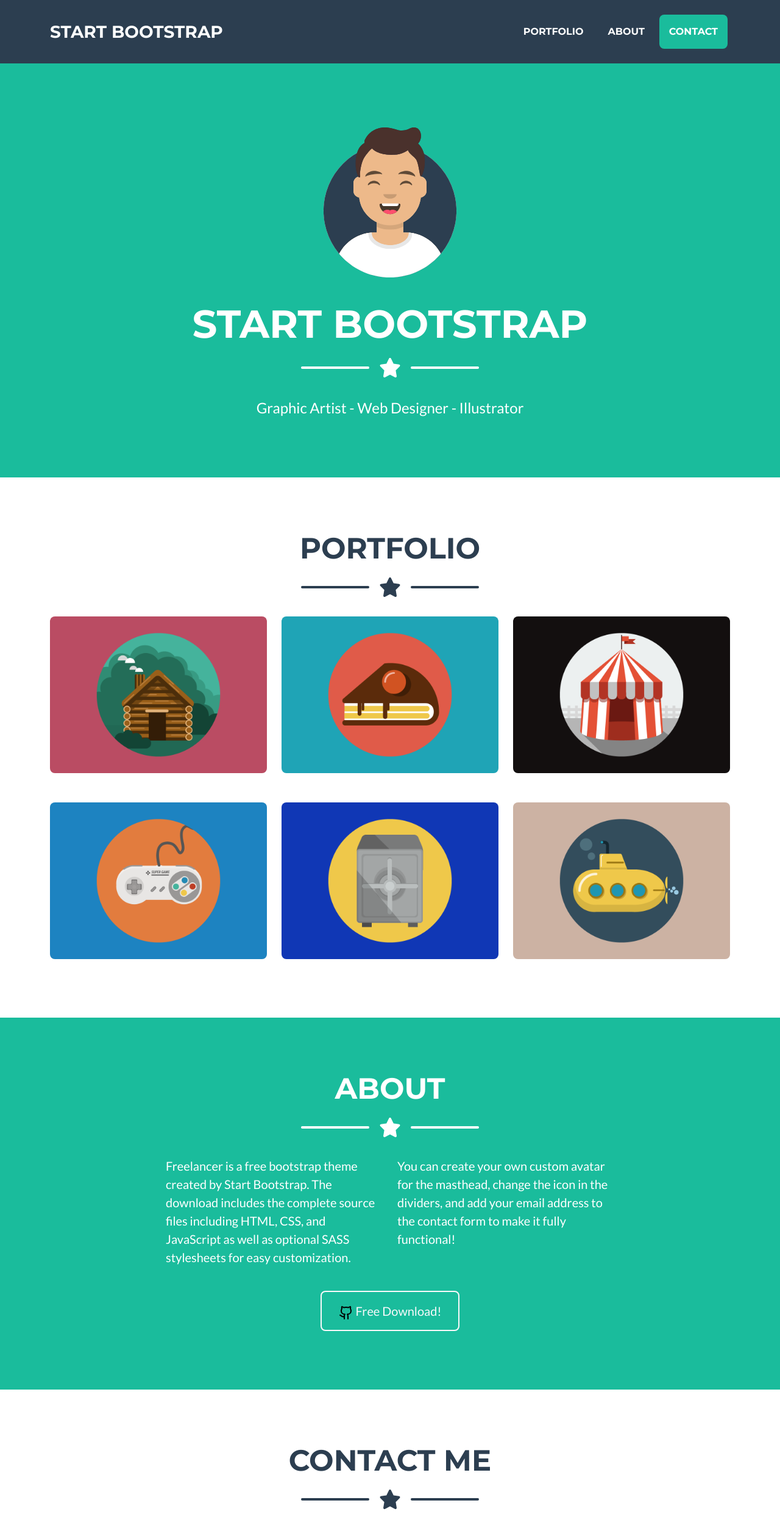
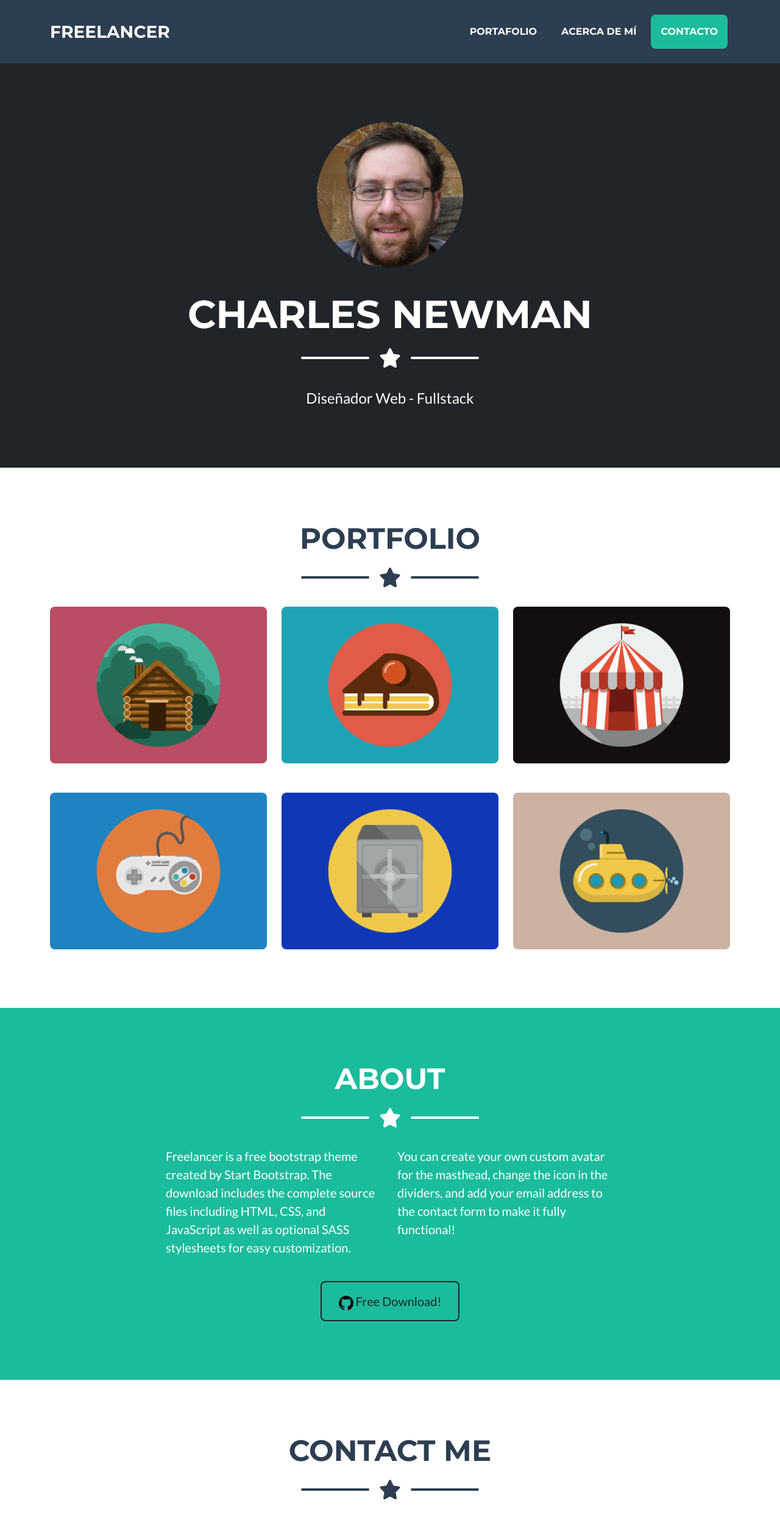
Before and after one commit to Chavoya99/Proyecto_1_Programacion_internet, a plain HTML site: page index.html in a window 1280 px wide. Shown: the top 2488 px of the page at 61% size. Drawn offline with nearby package versions, Linux system fonts and the light colour scheme.

Commit message:
Navbar e imagen de persona

```diff
--- a/Plantilla/index.html
+++ b/index.html
@@ -5,7 +5,7 @@
         <meta name="viewport" content="width=device-width, initial-scale=1, shrink-to-fit=no" />
         <meta name="description" content="" />
         <meta name="author" content="" />
-        <title>Freelancer - Start Bootstrap Theme</title>
+        <title>Portafolio - Charles Newman</title>
         <!-- Favicon-->
         <link rel="icon" type="image/x-icon" href="assets/favicon.ico" />
         <!-- Font Awesome icons (free version)-->
@@ -20,27 +20,32 @@
         <!-- Navigation-->
         <nav class="navbar navbar-expand-lg bg-secondary text-uppercase fixed-top" id="mainNav">
             <div class="container">
-                <a class="navbar-brand" href="#page-top">Start Bootstrap</a>
-                <button class="navbar-toggler text-uppercase font-weight-bold bg-primary text-white rounded" type="button" data-bs-toggle="collapse" data-bs-target="#navbarResponsive" aria-controls="navbarResponsive" aria-expanded="false" aria-label="Toggle navigation">
-                    Menu
+                <a class="navbar-brand" href="#page-top">Freelancer</a>
+                <button class="navbar-toggler text-uppercase font-weight-bold bg-primary text-white rounded" type="button"
+                data-bs-toggle="collapse" data-bs-target="#navbarResponsive" aria-controls="navbarResponsive" aria-expanded="false"
+                aria-label="Toggle navigation">
+                    Menú
                     <i class="fas fa-bars"></i>
                 </button>
                 <div class="collapse navbar-collapse" id="navbarResponsive">
                     <ul class="navbar-nav ms-auto">
-                        <li class="nav-item mx-0 mx-lg-1"><a class="nav-link py-3 px-0 px-lg-3 rounded" href="#portfolio">Portfolio</a></li>
-                        <li class="nav-item mx-0 mx-lg-1"><a class="nav-link py-3 px-0 px-lg-3 rounded" href="#about">About</a></li>
-                        <li class="nav-item mx-0 mx-lg-1"><a class="nav-link py-3 px-0 px-lg-3 rounded" href="#contact">Contact</a></li>
+                        <li class="nav-item mx-0 mx-lg-1"><a class="nav-link py-3 px-0 px-lg-3 rounded" href="#portfolio">Portafolio</a></li>
+                        <li class="nav-item mx-0 mx-lg-1"><a class="nav-link py-3 px-0 px-lg-3 rounded" href="#about">Acerca de mí</a></li>
+                        <li class="nav-item mx-0 mx-lg-1"><a class="nav-link py-3 px-0 px-lg-3 rounded" href="#contact">Contacto</a></li>
                     </ul>
                 </div>
             </div>
         </nav>
         <!-- Masthead-->
-        <header class="masthead bg-primary text-white text-center">
+        <header class="masthead bg-dark text-white text-center">
             <div class="container d-flex align-items-center flex-column">
                 <!-- Masthead Avatar Image-->
-                <img class="masthead-avatar mb-5" src="assets/img/avataaars.svg" alt="..." />
+                <div class="imagen-perfil">
+                    <img class="imagen-perfil masthead-avatar mb-5" src="assets/img/portfolio/person-1.jpeg" alt="..." />
+                </div>
+
                 <!-- Masthead Heading-->
-                <h1 class="masthead-heading text-uppercase mb-0">Start Bootstrap</h1>
+                <h1 class="masthead-heading text-uppercase mb-0">Charles Newman</h1>
                 <!-- Icon Divider-->
                 <div class="divider-custom divider-light">
                     <div class="divider-custom-line"></div>
@@ -48,7 +53,7 @@
                     <div class="divider-custom-line"></div>
                 </div>
                 <!-- Masthead Subheading-->
-                <p class="masthead-subheading font-weight-light mb-0">Graphic Artist - Web Designer - Illustrator</p>
+                <p class="masthead-subheading font-weight-light mb-0">Diseñador Web - Fullstack</p>
             </div>
         </header>
         <!-- Portfolio Section-->
@@ -139,9 +144,9 @@
                 </div>
                 <!-- About Section Button-->
                 <div class="text-center mt-4">
-                    <a class="btn btn-xl btn-outline-light" href="https://startbootstrap.com/theme/freelancer/">
+                    <a class="btn btn-xl btn-outline-dark" href="https://startbootstrap.com/theme/freelancer/">
 
-                        <img src="assets/github.png" width="24" height="24" alt="logo github">
+                        <img src="assets/github-logo.png" class="github" width="24" height="24" alt="logo github">
                         Free Download!
                     </a>
                 </div>
```
Also changed, not shown: assets/favicon.ico (renamed from Plantilla/assets/favicon.ico), assets/github-logo.png (added), assets/github.png (renamed from Plantilla/assets/github.png), assets/img/avataaars.svg (renamed from Plantilla/assets/img/avataaars.svg), assets/img/portfolio/cabin.png (renamed from Plantilla/assets/img/portfolio/cabin.png), assets/img/portfolio/cake.png (renamed from Plantilla/assets/img/portfolio/cake.png), assets/img/portfolio/circus.png (renamed from Plantilla/assets/img/portfolio/circus.png), assets/img/portfolio/game.png (renamed from Plantilla/assets/img/portfolio/game.png), assets/img/portfolio/person-1.jpeg (added), assets/img/portfolio/safe.png (renamed from Plantilla/assets/img/portfolio/safe.png), assets/img/portfolio/submarine.png (renamed from Plantilla/assets/img/portfolio/submarine.png), css/styles.css, js/scripts.js (renamed from Plantilla/js/scripts.js).
